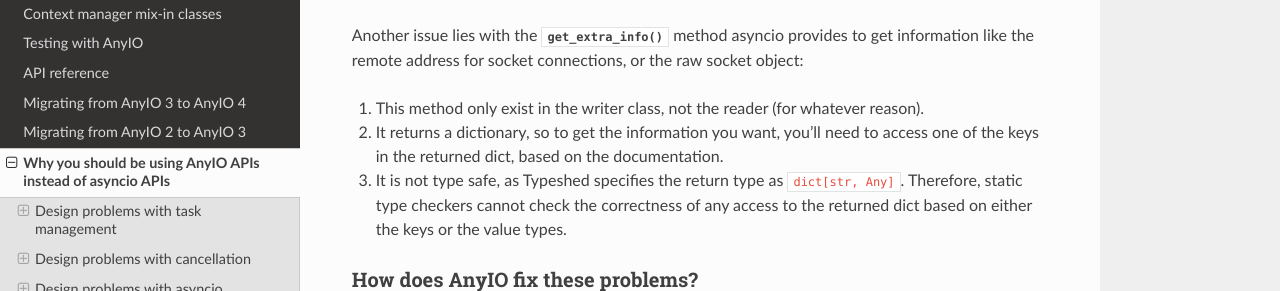
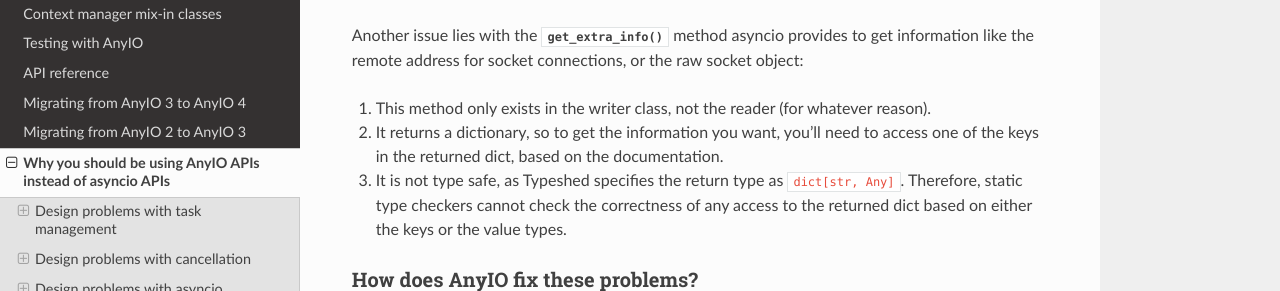
Before and after one commit to agronholm/anyio, a Sphinx documentation site: the page built from docs/why.rst, in a window 1280 px wide and 900 px high, scrolled down 8183 px. Shown: the part 159-450 px from the top of the window. Built offline with Sphinx 7.4.7 and the Read the Docs theme 3.1.0, drawn with Linux system fonts in a browser that asks for light colours; the version number could not be read and is left out.

Commit message:
Apply suggestions from code review
Co-authored-by: David Brochart <david.brochart@gmail.com>

```diff
--- a/docs/why.rst
+++ b/docs/why.rst
@@ -385,7 +385,7 @@
 Another issue lies with the :meth:`~asyncio.StreamWriter.get_extra_info` method asyncio provides to get information like
 the remote address for socket connections, or the raw socket object:
 
-#. This method only exist in the writer class, not the reader (for whatever reason).
+#. This method only exists in the writer class, not the reader (for whatever reason).
 #. It returns a dictionary, so to get the information you want, you'll need to access one of the keys in the returned
    dict, based on the documentation.
 #. It is not type safe, as Typeshed specifies the return type as ``dict[str, Any]``. Therefore, static type checkers
@@ -500,7 +500,7 @@
 .. seealso:: :doc:`fileio`
 
 .. _aiofiles: https://github.com/Tinche/aiofiles
-.. _aiopath: https://pypi.org/project/aiopath/
+.. _aiopath: https://github.com/alexdelorenzo/aiopath
 
 Features not in asyncio which you might be interested in
 ++++++++++++++++++++++++++++++++++++++++++++++++++++++++
```
